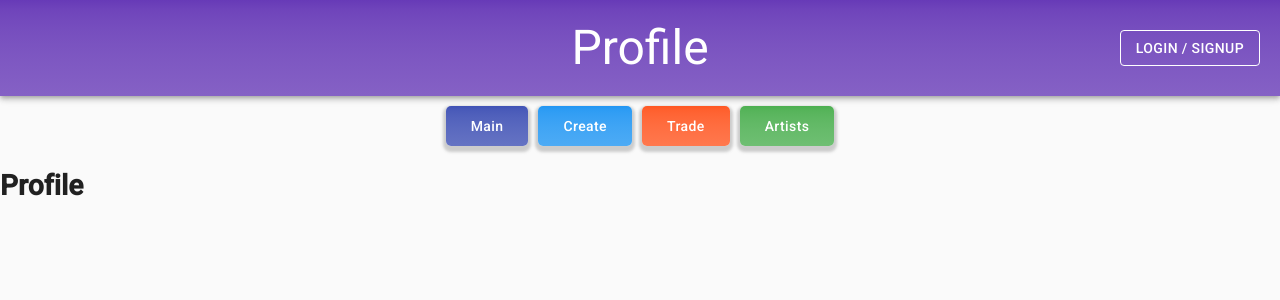
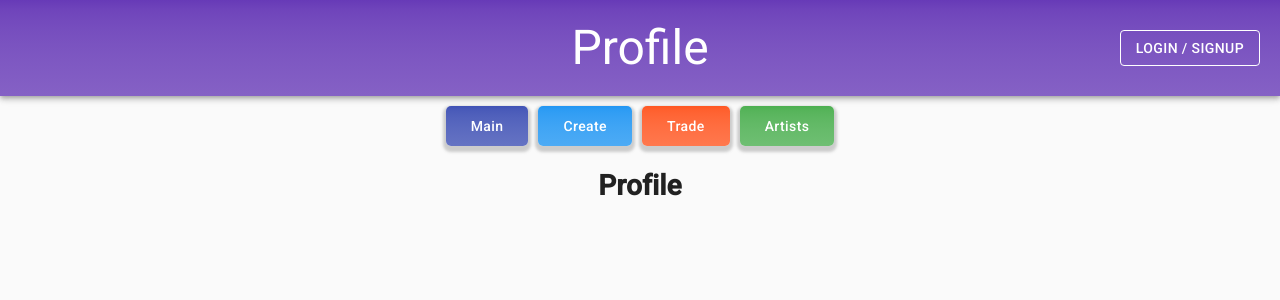
Before and after one commit to travisformayor/marker-ga, a React (Create React App) app in the folder client/: page /profile in a window 1280 px wide. Shown: the top 300 px of the page. Built offline with nearby package versions, Linux system fonts and the light colour scheme.

Commit message:
center the profile info

```diff
--- a/client/src/components/Profile/Profile.js
+++ b/client/src/components/Profile/Profile.js
@@ -1,4 +1,5 @@
 import React from 'react';
+import { mergeClasses } from '@material-ui/styles';
 // import Error from '../Error/Error';
 // import AxiosModel from '../../models/axios';
 
@@ -6,13 +7,13 @@ const Profile = (props) => {
   const { user: {name, username, email, signupDate }} = props // avatar, twitter
 
   return(
-    <>
+    <div style={{ textAlign: 'center' }}>
       <h1>Profile</h1>
       <p>{name}</p>
       <p>{username}</p>
       <p>{email}</p>
       <p>{signupDate}</p>
-    </>
+    </div>
   )
 }
 
```
